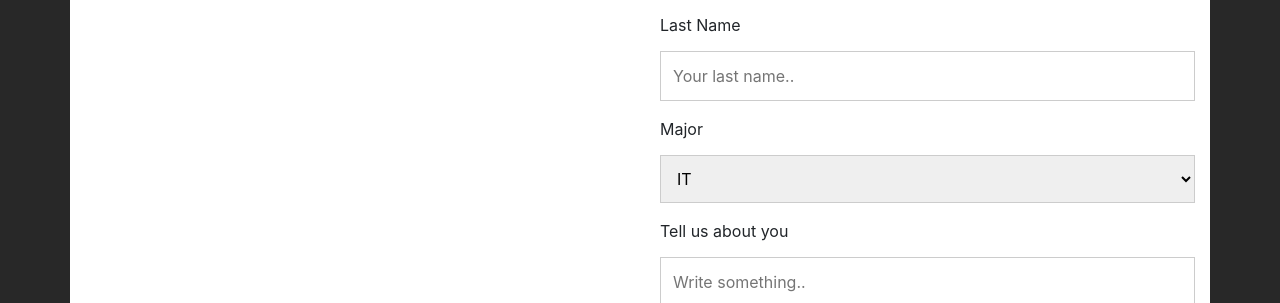
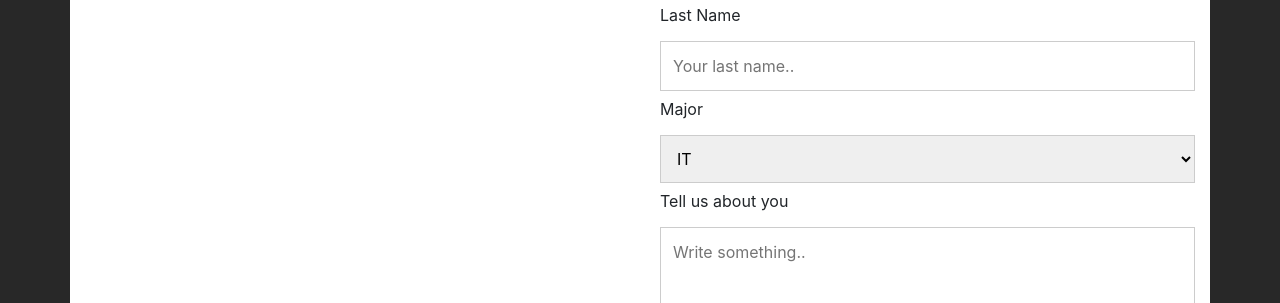
Before and after one commit to Duggtran/HA140115.github.io, a plain HTML site: page Invitation.html in a window 1280 px wide. Shown: the part 2497-2800 px from the top of the page. Drawn offline with nearby package versions, Linux system fonts and the light colour scheme; files whose address does not match are found by name.

Commit message:
Update Invitation.html

```diff
--- a/Invitation.html
+++ b/Invitation.html
@@ -130,7 +130,7 @@ input[type=text], select, textarea {
   padding: 12px;
   border: 1px solid #ccc;
   margin-top: 6px;
-  margin-bottom: 16px;
+  margin-bottom: 6px;
   resize: vertical;
 }
 
```
